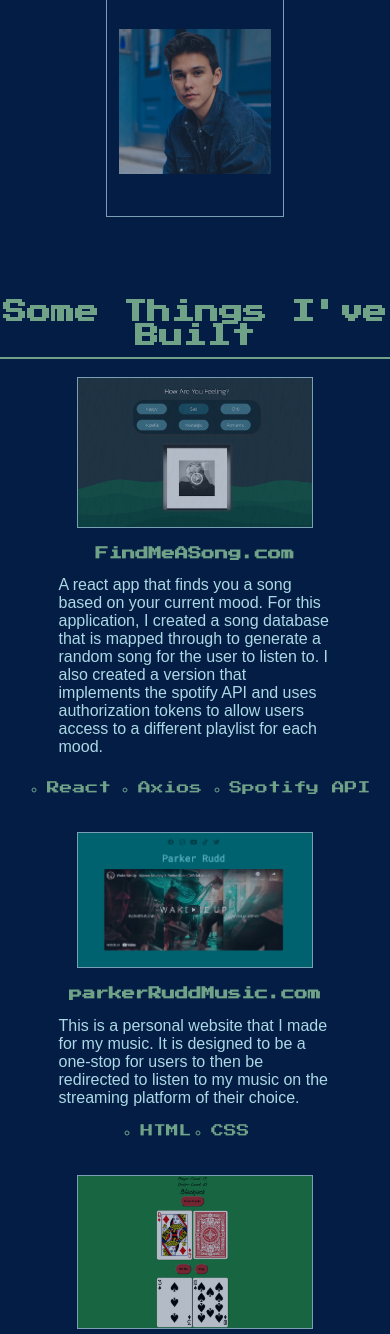
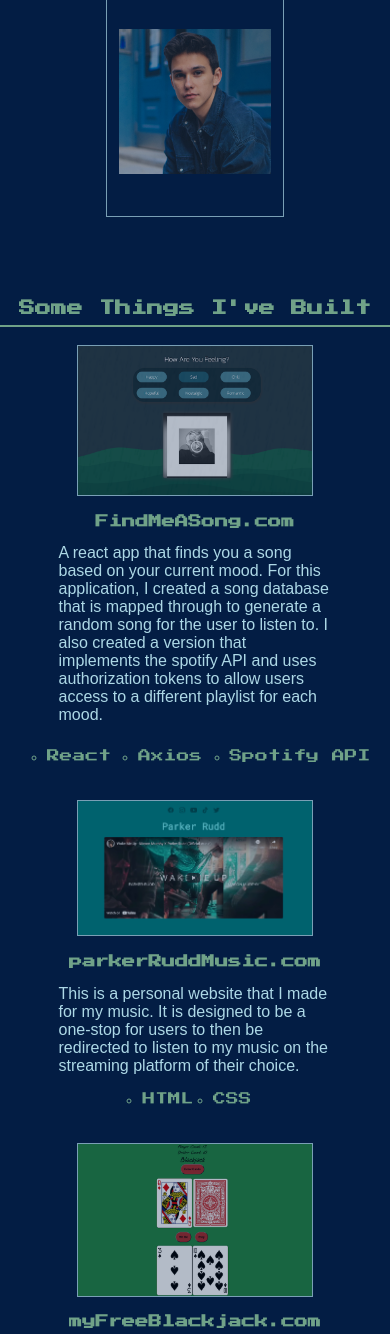
Before and after one commit to parkerrudd/portfolio-new, a React (Create React App) app in the folder new-portfolio/: page / in a window 390 px wide. Shown: the part 1786-3120 px from the top of the page. Built offline with nearby package versions, Linux system fonts and the light colour scheme; a web font is replaced by a local one.

Commit message:
fixed workpage ul bug and run start bug

```diff
--- a/new-portfolio/src/styles/_workpage.scss
+++ b/new-portfolio/src/styles/_workpage.scss
@@ -1,5 +1,4 @@
 #workpage {
-    // height: 100vh;
     @include flexCenter(column);
 
     h1 {
@@ -82,6 +81,8 @@
 
         ul {
             @include flexCenter(row);
+            justify-content: flex-start;
+            padding-left: 1vw;
             gap: 5vw;
             padding-top: 2vh;
             color: $polishedPine;
@@ -211,6 +212,10 @@
                 padding: 0 10vw;
             }
 
+            ul {
+                justify-content: center;
+            }
+
         }
 
         .blackjack-container {
@@ -247,6 +252,10 @@
     }
 
     @media screen and (max-width: 650px) {
+        h1 {
+            font-size: 1em;
+        }
+
        .find-me-a-song {
         ul {
             gap: 7vw;
--- a/new-portfolio/src/styles/style.css
+++ b/new-portfolio/src/styles/style.css
@@ -751,6 +751,10 @@
   -webkit-box-direction: normal;
       -ms-flex-direction: row;
           flex-direction: row;
+  -webkit-box-pack: start;
+      -ms-flex-pack: start;
+          justify-content: flex-start;
+  padding-left: 1vw;
   gap: 5vw;
   padding-top: 2vh;
   color: #70A288;
@@ -949,6 +953,11 @@
   #workpage .pr-music-container p {
     padding: 0 10vw;
   }
+  #workpage .pr-music-container ul {
+    -webkit-box-pack: center;
+        -ms-flex-pack: center;
+            justify-content: center;
+  }
   #workpage .blackjack-container {
     display: -webkit-box;
     display: -ms-flexbox;
@@ -1000,6 +1009,9 @@
 }
 
 @media screen and (max-width: 650px) {
+  #workpage h1 {
+    font-size: 1em;
+  }
   #workpage .find-me-a-song ul {
     gap: 7vw;
     padding-left: 7vw;
```
Also changed, not shown: 1 other file (tests, documents, lock files or other folders).
